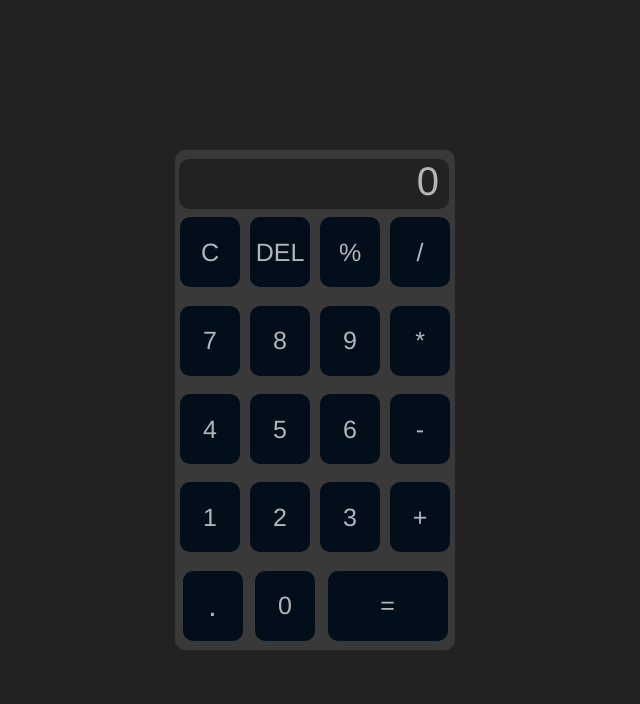
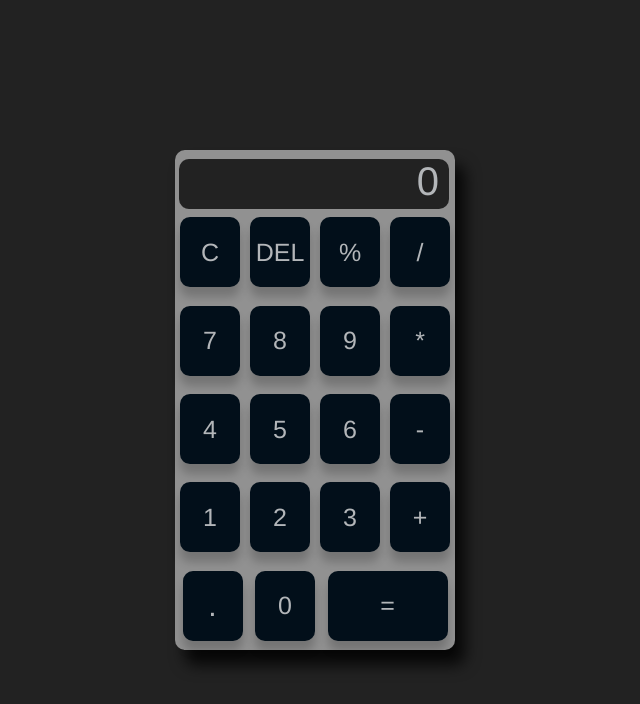
Before and after one commit to Tejapotnuri/Calculator-using-HTML-CSS-and-JavaScript, a plain HTML site: page index.html in a window 1280 px wide. Shown: the whole page, without its empty margins (325-965 px from the left). Drawn offline with Linux system fonts and the light colour scheme.

Commit message:
Update style.css

```diff
--- a/style.css
+++ b/style.css
@@ -16,7 +16,8 @@ body
     {
         width: 280px;
         height: 500px;
-        background-color: rgb(255, 255, 255,0.1);
+        background-color: rgb(255, 255, 255,0.5);
+        box-shadow: 10px 15px 15px rgb(0, 0, 0, 0.8);
         display: grid;
         align-items: center;
         justify-content: center;
@@ -48,6 +49,7 @@ body
 button
     {
         background-color: rgb(2, 15, 26);
+        box-shadow: 0 10px 10px rgb(0, 0, 0, 0.2);
         color: rgb(179, 182, 185);
         width: 60px;
         height: 70px;
```
